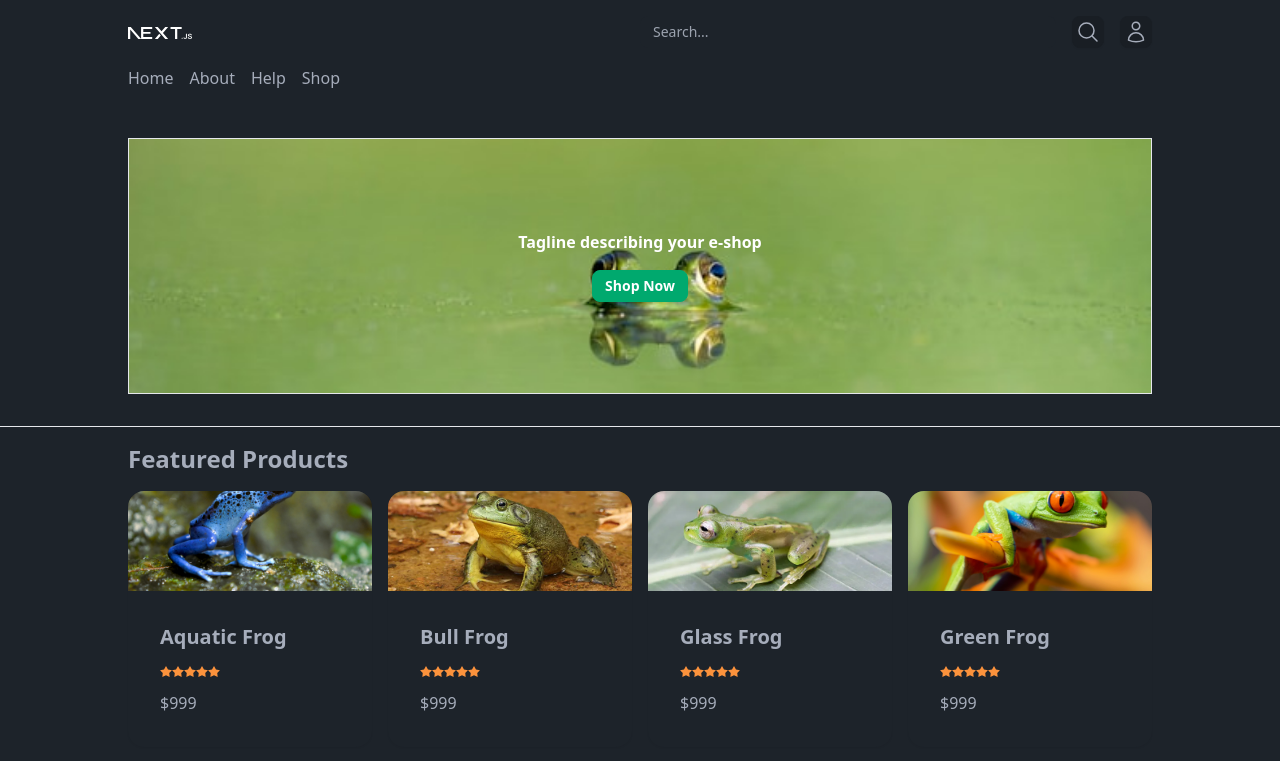
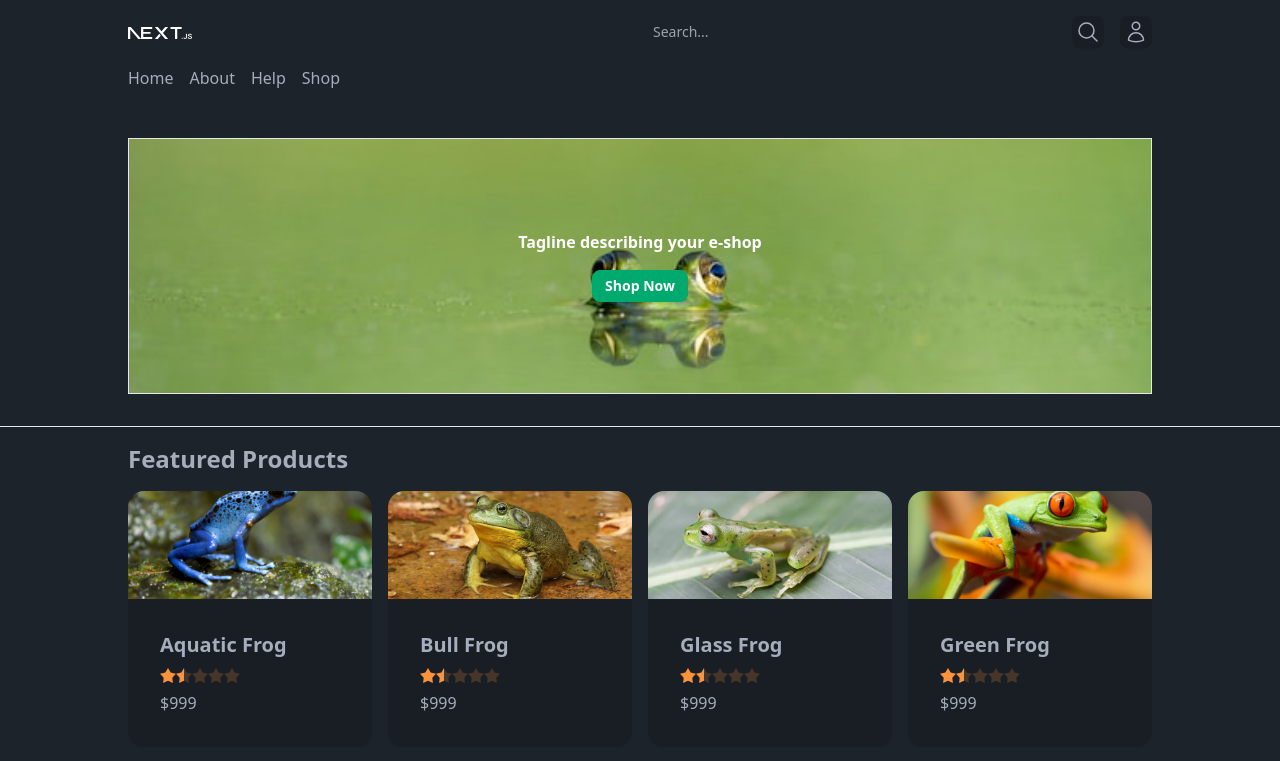
Before and after one commit to joshuaeduque/hopshop, a Next.js app in the folder frontend/: page / in a window 1280 px wide. Shown: the top 761 px of the page. Built offline with nearby package versions, Linux system fonts and the light colour scheme.

Commit message:
Fixed ratings

```diff
--- a/frontend/src/pages/index.tsx
+++ b/frontend/src/pages/index.tsx
@@ -29,19 +29,24 @@ export default function Home() {
         <div className="flex flex-col gap-4">
           <p className="font-bold text-2xl">Featured Products</p>
           <div className="grid grid-cols-1 sm:grid-cols-2 lg:grid-cols-4 gap-4">
-          {products.map((product) => (
-            <div className="card bg-base-100 h-64 shadow-sm">
+            {products.map((product, i) => (
+              <div key={i} className="card bg-base-200 h-64 shadow-sm">
                 <figure>
                   <img src={product.src} alt="" />
                 </figure>
                 <div className="card-body">
                   <p className="card-title">{product.name}</p>
-                <div className="rating rating-half">
-                  <input type="radio" name="rating-2" className="mask mask-star-2 bg-orange-400" aria-label="1 star" />
-                  <input type="radio" name="rating-2" className="mask mask-star-2 bg-orange-400" aria-label="2 star" defaultChecked />
-                  <input type="radio" name="rating-2" className="mask mask-star-2 bg-orange-400" aria-label="3 star" />
-                  <input type="radio" name="rating-2" className="mask mask-star-2 bg-orange-400" aria-label="4 star" />
-                  <input type="radio" name="rating-2" className="mask mask-star-2 bg-orange-400" aria-label="5 star" />
+                  <div className="rating rating-sm rating-half">
+                    <input type="radio" name={`rating-${i}`} className="mask mask-star-2 mask-half-1 bg-orange-400" aria-label="0.5 star" />
+                    <input type="radio" name={`rating-${i}`} className="mask mask-star-2 mask-half-2 bg-orange-400" aria-label="1 star" />
+                    <input type="radio" name={`rating-${i}`} className="mask mask-star-2 mask-half-1 bg-orange-400" aria-label="1.5 star" defaultChecked />
+                    <input type="radio" name={`rating-${i}`} className="mask mask-star-2 mask-half-2 bg-orange-400" aria-label="2 star" />
+                    <input type="radio" name={`rating-${i}`} className="mask mask-star-2 mask-half-1 bg-orange-400" aria-label="2.5 star" />
+                    <input type="radio" name={`rating-${i}`} className="mask mask-star-2 mask-half-2 bg-orange-400" aria-label="3 star" />
+                    <input type="radio" name={`rating-${i}`} className="mask mask-star-2 mask-half-1 bg-orange-400" aria-label="3.5 star" />
+                    <input type="radio" name={`rating-${i}`} className="mask mask-star-2 mask-half-2 bg-orange-400" aria-label="4 star" />
+                    <input type="radio" name={`rating-${i}`} className="mask mask-star-2 mask-half-1 bg-orange-400" aria-label="4.5 star" />
+                    <input type="radio" name={`rating-${i}`} className="mask mask-star-2 mask-half-2 bg-orange-400" aria-label="5 star" />
                   </div>
                   <p>$999</p>
                 </div>
```
Lines whose indentation alone changed are shown as unchanged.
